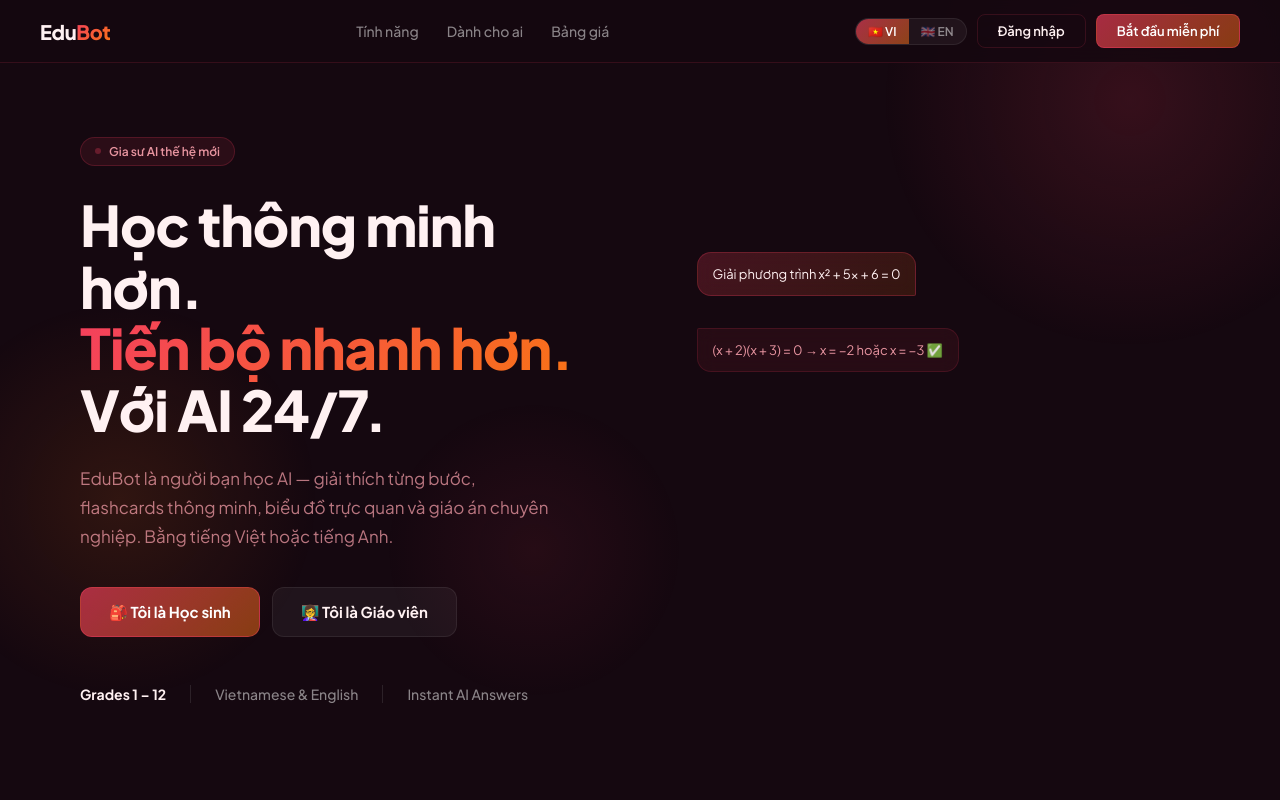
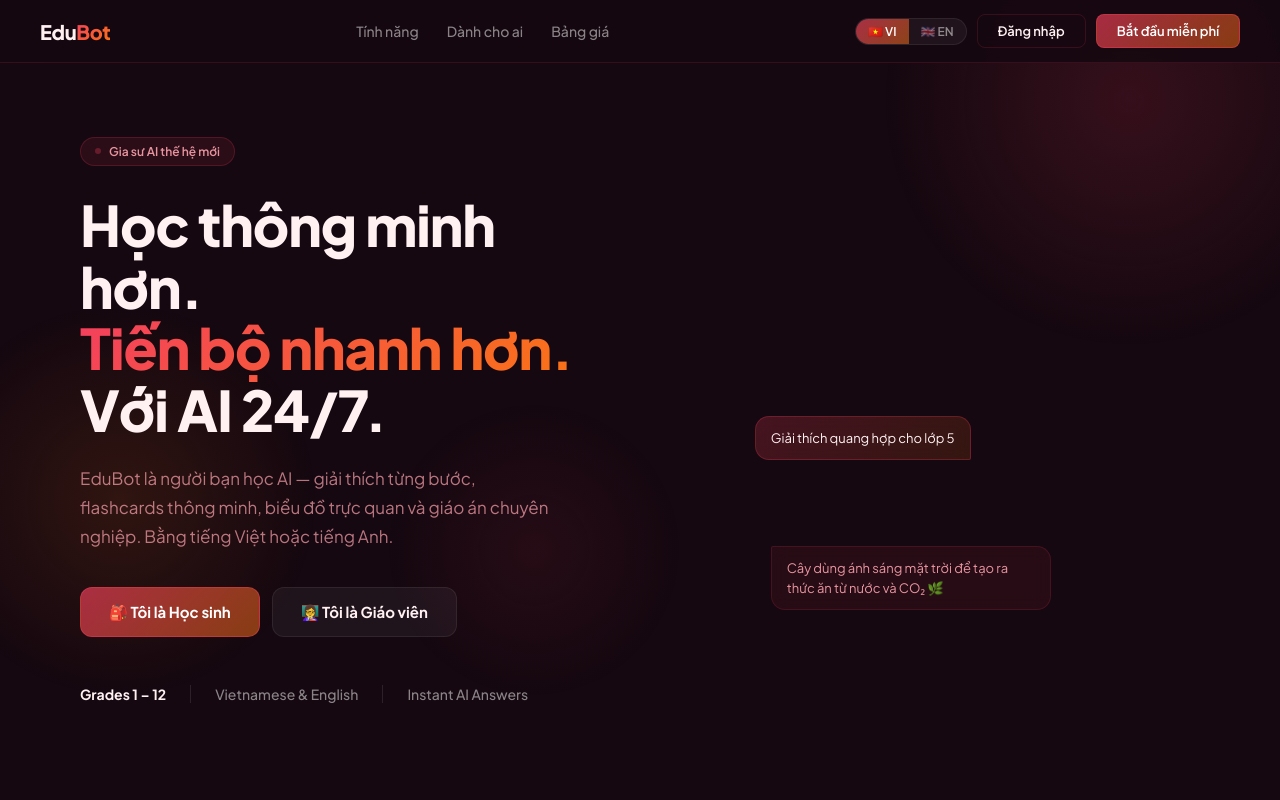
Before and after one commit to Nathan96VN/edubot-vietnam, a website: page public/index.html in a window 1280 px wide. Shown: the top 800 px of the page. Drawn offline with nearby package versions, Linux system fonts and the light colour scheme.

Commit message:
Update bubble positioning and add new questions

```diff
--- a/public/index.html
+++ b/public/index.html
@@ -367,45 +367,39 @@ var lang = localStorage.getItem('eb_lang') || 'vi';
 
 // ── BUBBLE DATA ──
 var bubbles = [
-  { lang:'vi', user:'Giải phương trình x² + 5x + 6 = 0', ai:'(x + 2)(x + 3) = 0 → x = −2 hoặc x = −3 ✅', math:false },
-  { lang:'en', user:'What is photosynthesis?', ai:'Sunlight + CO₂ + H₂O → Glucose + O₂ 🌿', math:false },
-  { lang:'vi', user:'Tính đạo hàm f(x) = x³ + 2x', ai:"f'(x) = 3x² + 2 ✅", math:false },
-  { lang:'en', user:'Explain the water cycle for Grade 5', ai:'Evaporation → Condensation → Precipitation → Collection 🌧️', math:false },
-  { lang:'vi', user:'Phân số ½ + ⅓ bằng bao nhiêu?', ai:'½ + ⅓ = 3⁄6 + 2⁄6 = 5⁄6 ✅', math:false },
-  { lang:'en', user:'Create 10 quiz questions on gravity', ai:'✅ 10 questions generated with full answer key!', math:false },
-  { lang:'vi', user:'Tạo giáo án về hình học lớp 7', ai:'✅ Giáo án 45 phút đã tạo với bài tập và đáp án!', math:false },
-  { lang:'en', user:'Solve ∫x² dx', ai:'∫x² dx = x³/3 + C ✅', math:false },
-  { lang:'vi', user:'Viết đoạn văn về môi trường', ai:'✅ Đoạn văn 150 chữ đã tạo — sẵn sàng xuất Word!', math:false },
-  { lang:'en', user:"What is Newton's second law?", ai:'F = ma — Force = mass × acceleration ✅', math:false },
+  { lang:'vi', user:'Giải thích quang hợp cho lớp 5', ai:'Cây dùng ánh sáng mặt trời để tạo ra thức ăn từ nước và CO₂ 🌿' },
+  { lang:'en', user:'Create a lesson plan on fractions', ai:'✅ 45-minute lesson plan created with activities and answer key!' },
+  { lang:'vi', user:'Tóm tắt tài liệu này cho tôi', ai:'✅ Đã tóm tắt! Tài liệu có 3 phần chính về địa lý Việt Nam.' },
+  { lang:'en', user:'Help me understand the water cycle', ai:'Water evaporates → forms clouds → falls as rain → collects → repeats! 🌧️' },
+  { lang:'vi', user:'Tạo 10 câu hỏi trắc nghiệm Tiếng Anh lớp 8', ai:'✅ Đã tạo 10 câu hỏi với đáp án — sẵn sàng xuất PDF!' },
+  { lang:'en', user:'Explain gravity for Grade 6', ai:"Gravity pulls everything toward Earth's center — it's why we don't float away! 🌍" },
+  { lang:'vi', user:'Viết đoạn văn về bảo vệ môi trường', ai:'✅ Đoạn văn 150 chữ đã tạo — sẵn sàng xuất Word!' },
+  { lang:'en', user:'Make flashcards on the solar system', ai:'✅ 10 flashcards generated — Sun, Mercury, Venus, Earth and more!' },
+  { lang:'vi', user:'Tạo giáo án tiếng Anh lớp 7', ai:'✅ Giáo án 45 phút đã tạo với bài tập và hoạt động nhóm!' },
+  { lang:'en', user:'What causes earthquakes?', ai:"Tectonic plates shift and release energy — that's what we feel as shaking! 🌋" },
 ];
 
 // Positions — right side of screen, never over headline (which is left side)
 // All positions are within the right hero panel
-var positions = [
-  { utop:'10%', uleft:'5%', atop:'28%', aleft:'5%' },
-  { utop:'20%', uleft:'8%', atop:'38%', aleft:'8%' },
-  { utop:'35%', uleft:'3%', atop:'53%', aleft:'3%' },
-  { utop:'50%', uleft:'6%', atop:'68%', aleft:'6%' },
-  { utop:'15%', uleft:'2%', atop:'33%', aleft:'2%' },
-  { utop:'42%', uleft:'5%', atop:'60%', aleft:'5%' },
-];
-
 var currentBubble = 0;
 var userEl = null, aiEl = null;
+var lastUTop = -1, lastATop = -1;
 
-function renderMath(el, text) {
-  // Replace \(...\) with rendered KaTeX
-  el.innerHTML = text.replace(/\\\((.+?)\\\)/g, function(_, expr) {
-    try {
-      return katex.renderToString(expr, { throwOnError: false, displayMode: false });
-    } catch(e) { return expr; }
-  });
+function randPos() {
+  // Generate random positions for user and AI bubbles
+  // Never in top 15% (headline area) or overlapping each other
+  var uTop, aTop, left;
+  do { uTop = Math.floor(Math.random() * 45) + 10; } while (Math.abs(uTop - lastUTop) < 15);
+  do { aTop = uTop + Math.floor(Math.random() * 15) + 18; } while (aTop > 88 || Math.abs(aTop - lastATop) < 15);
+  left = Math.floor(Math.random() * 15) + 2;
+  lastUTop = uTop; lastATop = aTop;
+  return { utop: uTop+'%', uleft: left+'%', atop: aTop+'%', aleft: (left+3)+'%' };
 }
 
 function showBubble() {
   var stage = document.getElementById('bubble-stage');
   var b = bubbles[currentBubble % bubbles.length];
-  var pos = positions[currentBubble % positions.length];
+  var pos = randPos();
   var upos = { top: pos.utop, left: pos.uleft };
   var apos = { top: pos.atop, left: pos.aleft };
 
@@ -431,11 +425,7 @@ function showBubble() {
       aiEl.style.top = apos.top;
       aiEl.style.left = apos.left;
       aiEl.style.transform = 'translateY(8px)';
-      if (b.math) {
-        renderMath(aiEl, b.ai);
-      } else {
-        aiEl.innerHTML = b.ai;
-      }
+      aiEl.innerHTML = b.ai;
       stage.appendChild(aiEl);
       setTimeout(function() { aiEl.classList.add('show'); aiEl.style.transform = 'translateY(0)'; }, 50);
     }
```
